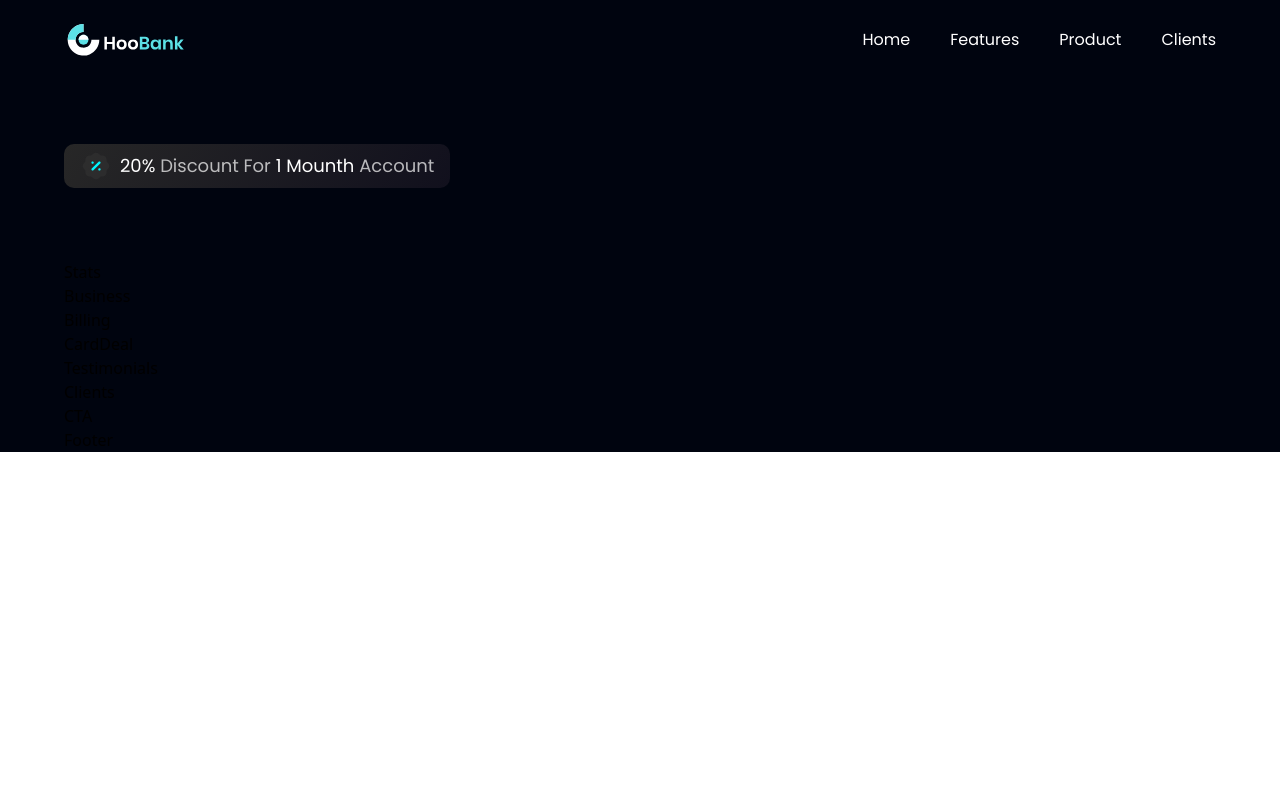
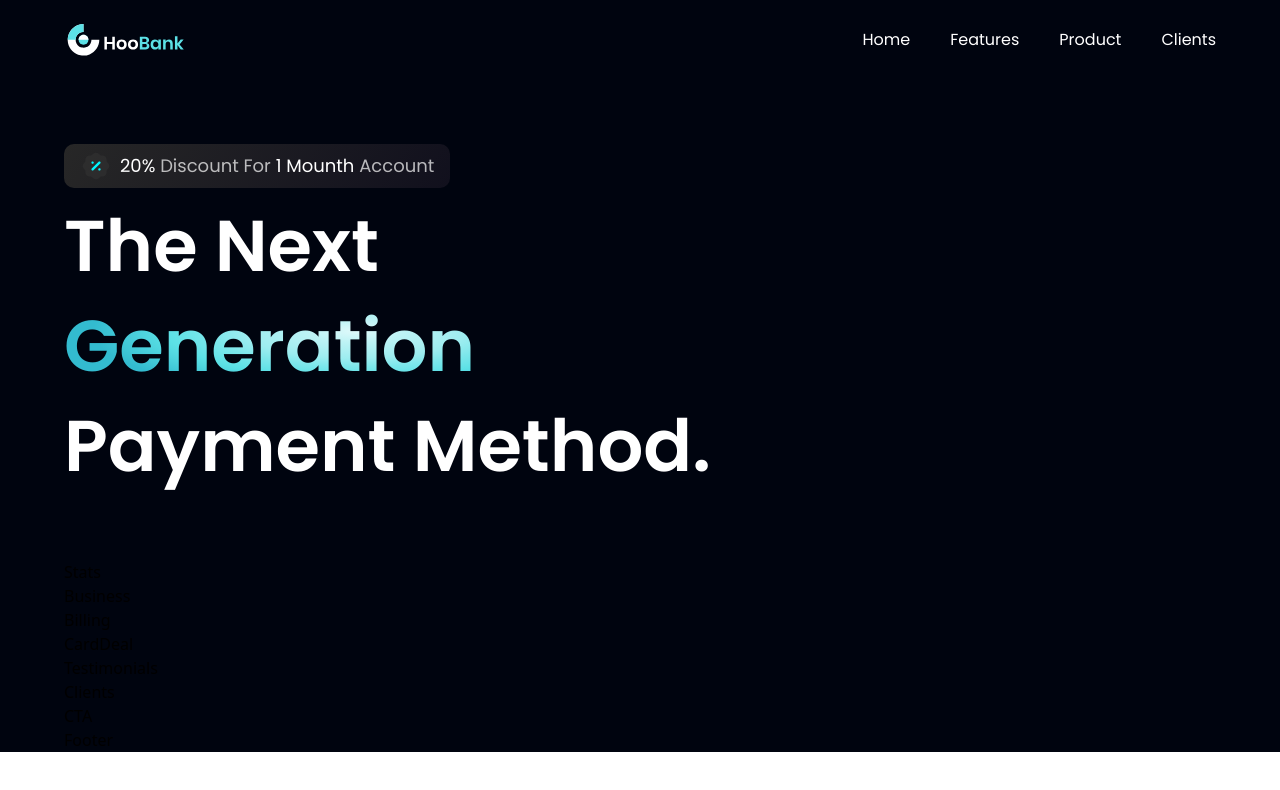
Before and after one commit to benasi000/ModernWebApp, a React (Vite) app: page / in a window 1280 px wide. Shown: the top 790 px of the page. Built offline with nearby package versions, Linux system fonts and the light colour scheme.

Commit message:
MWA:[0013] --[HERO] adding and styling Hero title text

```diff
--- a/src/Components/Hero.jsx
+++ b/src/Components/Hero.jsx
@@ -15,6 +15,14 @@ const Hero = () => {
             <span className='text-white'> 1 Mounth</span> Account
           </p>
         </div>
+
+        <div className='fled flex-row justify-between items-center w-full'>
+          <h1 className='flex-1 font-poppins font-semibold ss:text-[72px] text-[52px] text-white ss:leading-[100px] leading-[75px]'>
+            The Next <br className='sm:block hidden' />{" "}
+            <span className='text-gradient'>Generation</span><br className='sm:block hidden' />{" "}
+            Payment Method.
+          </h1>
+        </div>
       </div>
     </section>
   )
```
